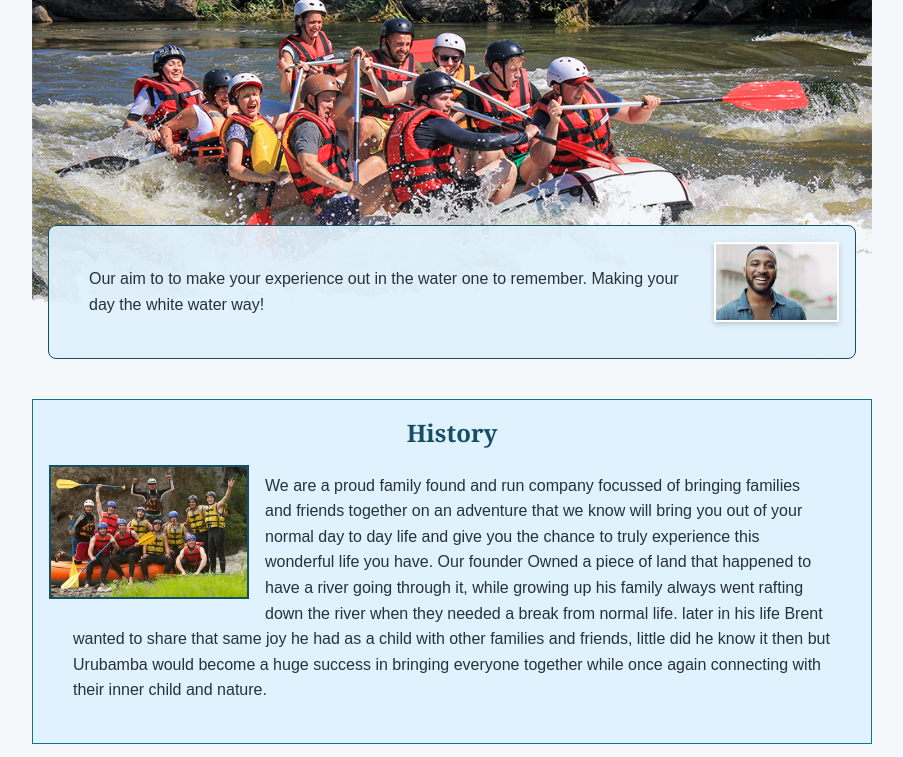
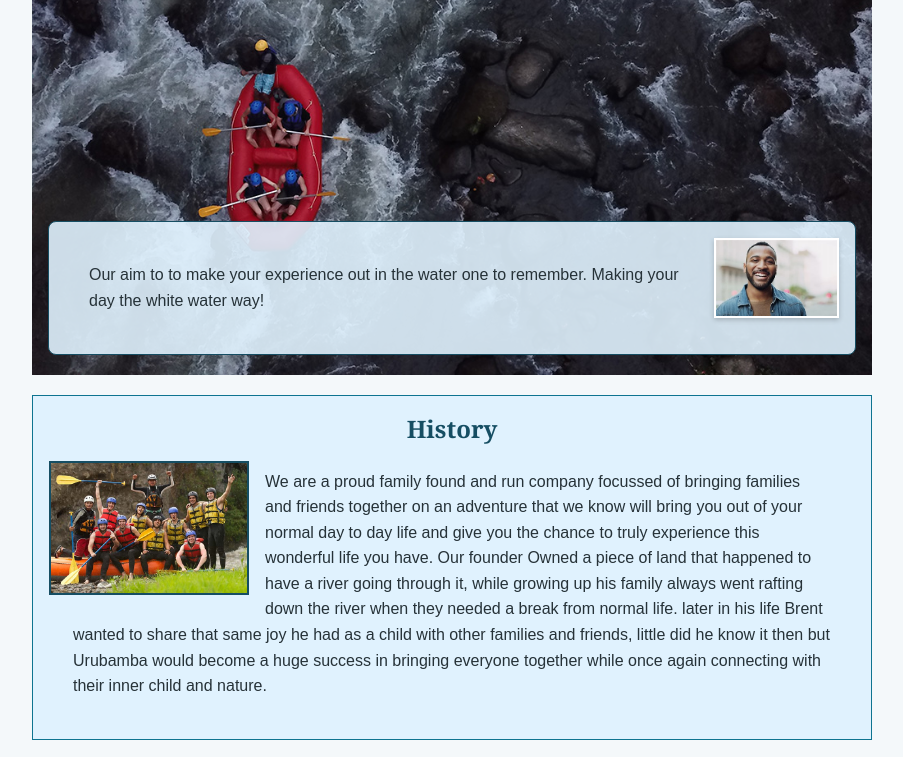
Before and after one commit to Brewe05/wdd130, a plain HTML site: page wwr/about.html in a window 1280 px wide. Shown: the part 286-1043 px from the top of the page, without its empty margins (188-1091 px from the left). Drawn offline with Linux system fonts and the light colour scheme.

Commit message:
fixing image size

```diff
--- a/wwr/about.html
+++ b/wwr/about.html
@@ -24,7 +24,7 @@
     </header>
     <main>
         <div class="hero">
-            <img src="images/hero_transparency_1024.png" alt="Family in the rapids on a raft">
+            <img src="images/rafting16_1024.jpg" alt="Family in the rapids on a raft">
             <h1>Urubamba white water rafting</h1>
             <article>
                 <img src="images/employee1.jpeg" alt="People standing in front of a raft">
```
